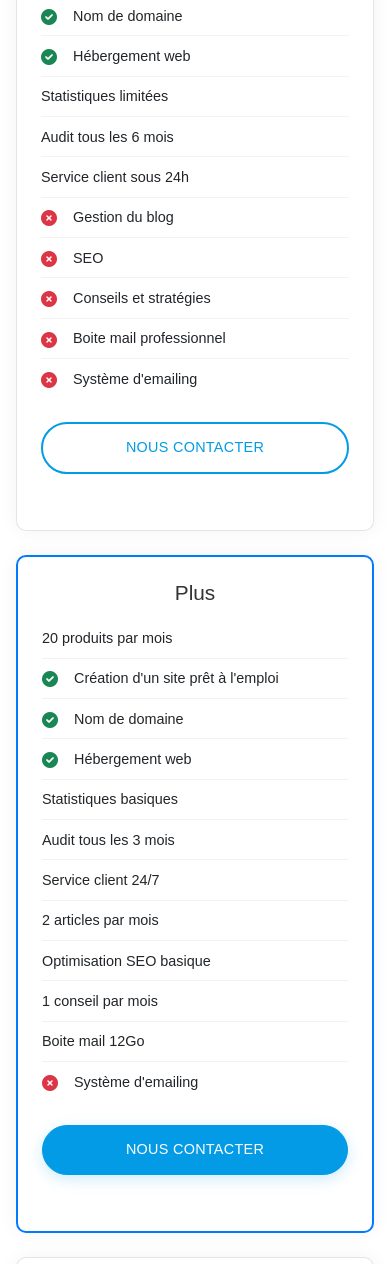
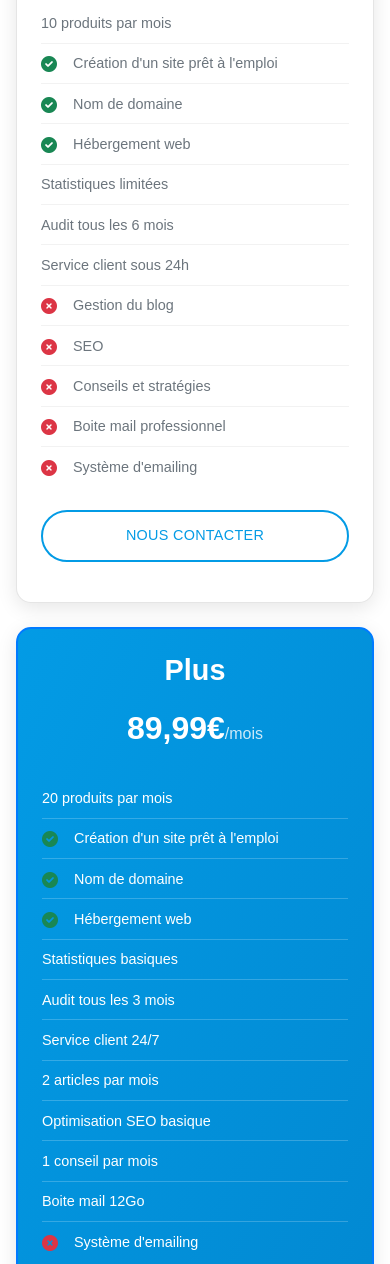
Before and after one commit to Ce1yo/boutikoo, a plain HTML site: page tarifs.html in a window 390 px wide. Shown: the part 460-1724 px from the top of the page. Drawn offline with nearby package versions, Linux system fonts and the light colour scheme.

Commit message:
Ajout des prix version mobile et modifications du design

```diff
--- a/tarifs.html
+++ b/tarifs.html
@@ -4,6 +4,8 @@
     <meta charset="UTF-8">
     <meta name="viewport" content="width=device-width, initial-scale=1.0">
     <title>Tarifs - Boutikoo</title>
+    <link rel="icon" type="image/jpeg" href="images/4x/Fichier 6@4x-100.jpg">
+    <link rel="apple-touch-icon" href="images/4x/Fichier 6@4x-100.jpg">
     <link href="https://cdn.jsdelivr.net/npm/bootstrap@5.3.0/dist/css/bootstrap.min.css" rel="stylesheet">
     <link rel="stylesheet" href="https://cdnjs.cloudflare.com/ajax/libs/font-awesome/6.0.0/css/all.min.css">
     <link rel="stylesheet" href="style.css">
@@ -379,6 +381,87 @@
             font-size: 1rem;
         }
     }
+
+    /* Styles pour les cartes de prix en version mobile */
+    .pricing-card {
+        padding: 2rem;
+        border-radius: 15px;
+        background: white;
+        box-shadow: 0 5px 20px rgba(0,0,0,0.1);
+        transition: all 0.3s ease;
+        height: 100%;
+    }
+
+    .pricing-card:hover {
+        transform: translateY(-5px);
+        box-shadow: 0 8px 25px rgba(0,0,0,0.15);
+    }
+
+    .pricing-card h3 {
+        color: #333;
+        font-size: 1.8rem;
+        margin-bottom: 1rem;
+        font-weight: 600;
+    }
+
+    .pricing-card .price {
+        font-size: 2.5rem;
+        font-weight: 700;
+        color: var(--primary-color);
+        margin-bottom: 2rem;
+    }
+
+    .pricing-card .price span {
+        font-size: 1rem;
+        font-weight: 400;
+        color: #6c757d;
+    }
+
+    .pricing-card.featured {
+        background: linear-gradient(to bottom right, #039BE5, #0288d1);
+        color: white;
+    }
+
+    .pricing-card.featured h3,
+    .pricing-card.featured .price {
+        color: white;
+    }
+
+    .pricing-card.featured .price span {
+        color: rgba(255,255,255,0.8);
+    }
+
+    .features-list {
+        list-style: none;
+        padding: 0;
+        margin: 0 0 2rem 0;
+    }
+
+    .features-list li {
+        padding: 0.8rem 0;
+        border-bottom: 1px solid rgba(0,0,0,0.1);
+        color: #6c757d;
+    }
+
+    .pricing-card.featured .features-list li {
+        border-bottom-color: rgba(255,255,255,0.2);
+        color: white;
+    }
+
+    @media (max-width: 768px) {
+        .pricing-card {
+            padding: 1.5rem;
+            margin-bottom: 1rem;
+        }
+
+        .pricing-card .price {
+            font-size: 2rem;
+        }
+
+        .features-list li {
+            font-size: 0.9rem;
+        }
+    }
     </style>
 </head>
 <body>
@@ -527,6 +610,7 @@
                     <div class="col-md-4">
                         <div class="pricing-card">
                             <h3>Basic</h3>
+                            <div class="price mb-4">59,99€<span>/mois</span></div>
                             <ul class="features-list">
                                 <li>10 produits par mois</li>
                                 <li><i class="fas fa-circle-check text-success"></i> Création d'un site prêt à l'emploi</li>
@@ -549,6 +633,7 @@
                     <div class="col-md-4">
                         <div class="pricing-card featured">
                             <h3>Plus</h3>
+                            <div class="price mb-4">89,99€<span>/mois</span></div>
                             <ul class="features-list">
                                 <li>20 produits par mois</li>
                                 <li><i class="fas fa-circle-check text-success"></i> Création d'un site prêt à l'emploi</li>
@@ -571,6 +656,7 @@
                     <div class="col-md-4">
                         <div class="pricing-card">
                             <h3>Premium</h3>
+                            <div class="price mb-4">129,99€<span>/mois</span></div>
                             <ul class="features-list">
                                 <li>Produits illimités</li>
                                 <li><i class="fas fa-circle-check text-success"></i> Création d'un site prêt à l'emploi</li>
```
Also changed, not shown: contact.html (+5 -16 lines), index.html (+2 -0 lines), 1 other file.
